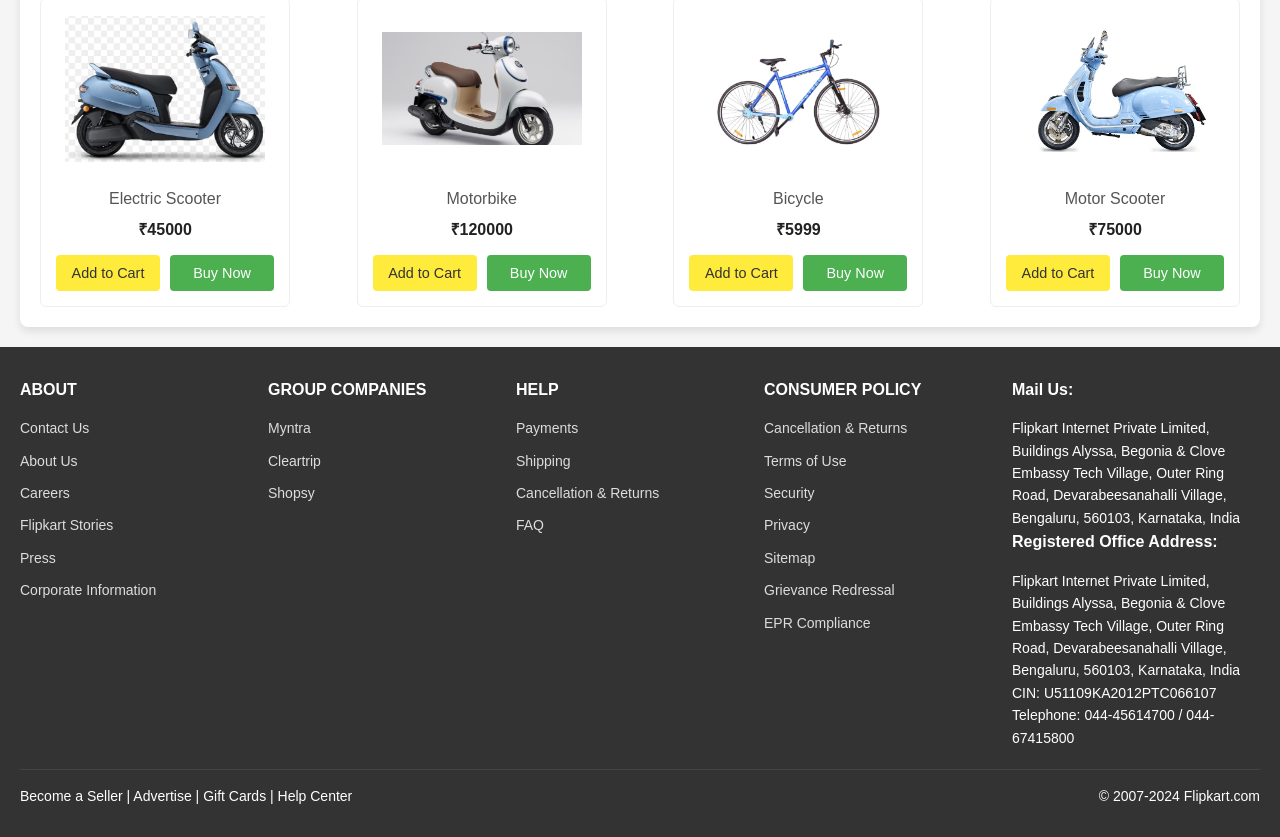
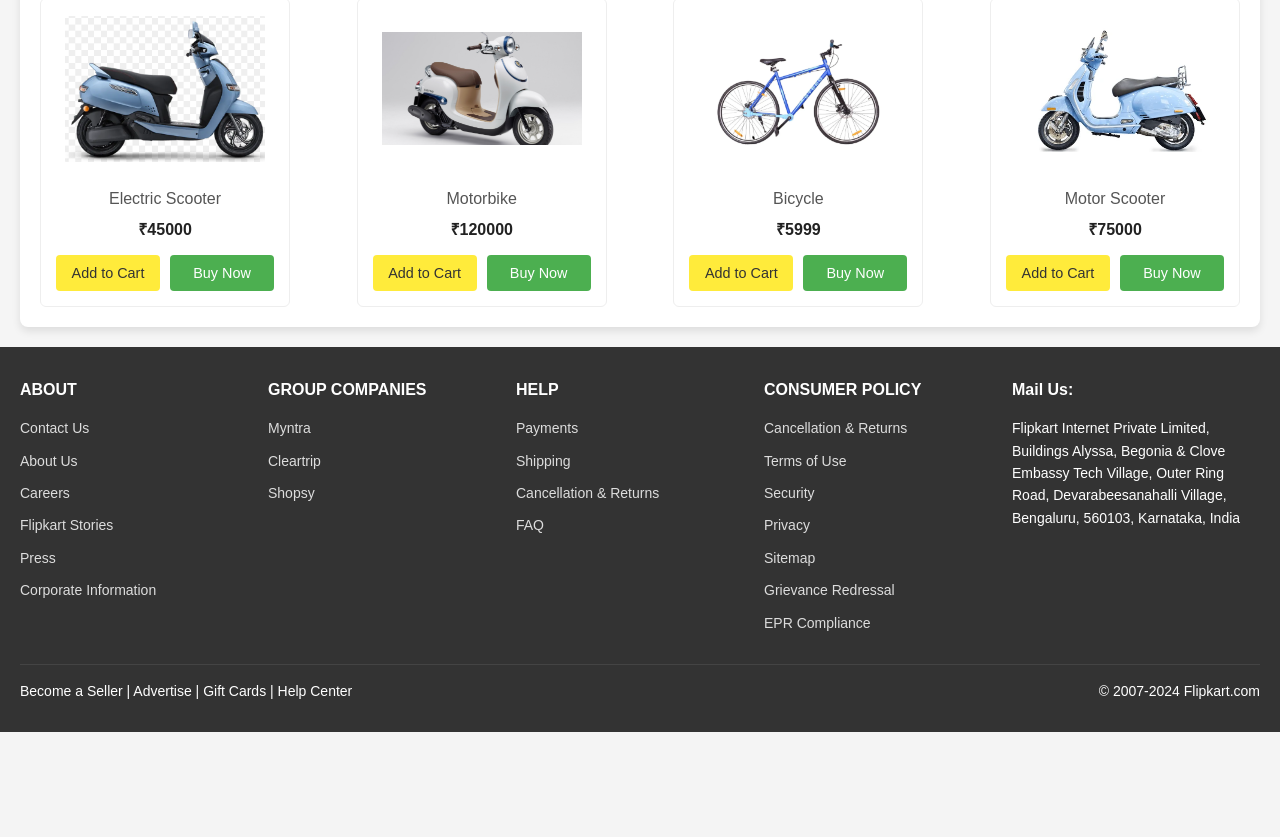
Before and after one commit to Rajarajeshwari-B/flipkart-website, a React (Create React App) app: page / in a window 1280 px wide. Shown: the part 3978-4815 px from the top of the page. After the commit the page ends 4710 px from the top, so only its background shows below. Built offline with nearby package versions, Linux system fonts and the light colour scheme; the HTML template or start-up script is replaced by a standard one.

Commit message:
Update Footer.js

```diff
--- a/src/Footer.js
+++ b/src/Footer.js
@@ -53,10 +53,6 @@ const Footer = () => {
         <div className="footer-section">
           <h3>Mail Us:</h3>
           <p>Flipkart Internet Private Limited, Buildings Alyssa, Begonia & Clove Embassy Tech Village, Outer Ring Road, Devarabeesanahalli Village, Bengaluru, 560103, Karnataka, India</p>
-          <h3>Registered Office Address:</h3>
-          <p>Flipkart Internet Private Limited, Buildings Alyssa, Begonia & Clove Embassy Tech Village, Outer Ring Road, Devarabeesanahalli Village, Bengaluru, 560103, Karnataka, India</p>
-          <p>CIN: U51109KA2012PTC066107</p>
-          <p>Telephone: 044-45614700 / 044-67415800</p>
         </div>
       </div>
 
```
